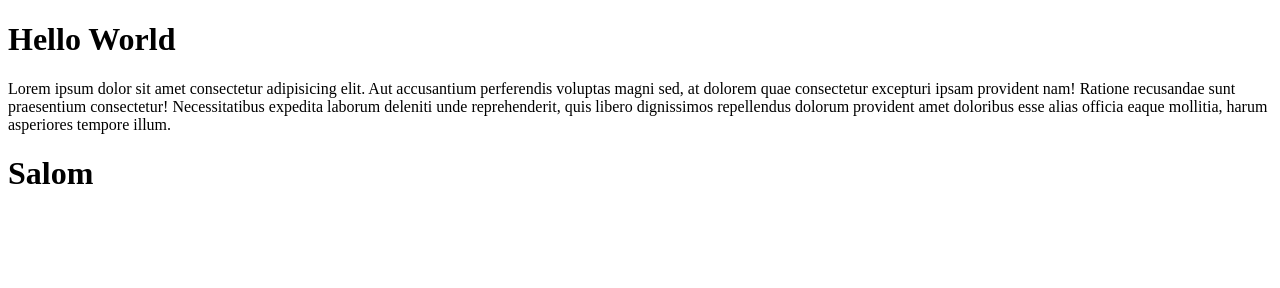
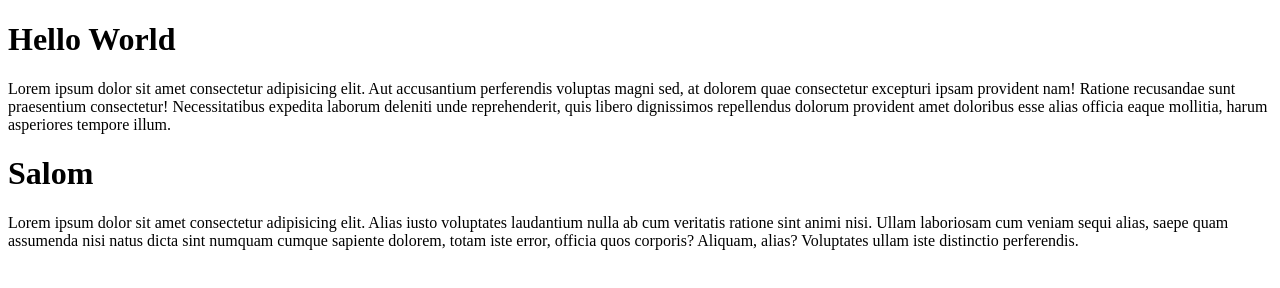
Before and after one commit to Shavkatovivich/test, a plain HTML site: page index.html in a window 1280 px wide. Drawn offline with Linux system fonts and the light colour scheme.

Commit message:
Add text

```diff
--- a/index.html
+++ b/index.html
@@ -11,5 +11,6 @@
     <h1>Hello World</h1>
     <p>Lorem ipsum dolor sit amet consectetur adipisicing elit. Aut accusantium perferendis voluptas magni sed, at dolorem quae consectetur excepturi ipsam provident nam! Ratione recusandae sunt praesentium consectetur! Necessitatibus expedita laborum deleniti unde reprehenderit, quis libero dignissimos repellendus dolorum provident amet doloribus esse alias officia eaque mollitia, harum asperiores tempore illum.</p>
     <h1>Salom</h1>
+    <p>Lorem ipsum dolor sit amet consectetur adipisicing elit. Alias iusto voluptates laudantium nulla ab cum veritatis ratione sint animi nisi. Ullam laboriosam cum veniam sequi alias, saepe quam assumenda nisi natus dicta sint numquam cumque sapiente dolorem, totam iste error, officia quos corporis? Aliquam, alias? Voluptates ullam iste distinctio perferendis.</p>
 </body>
 </html>
```
